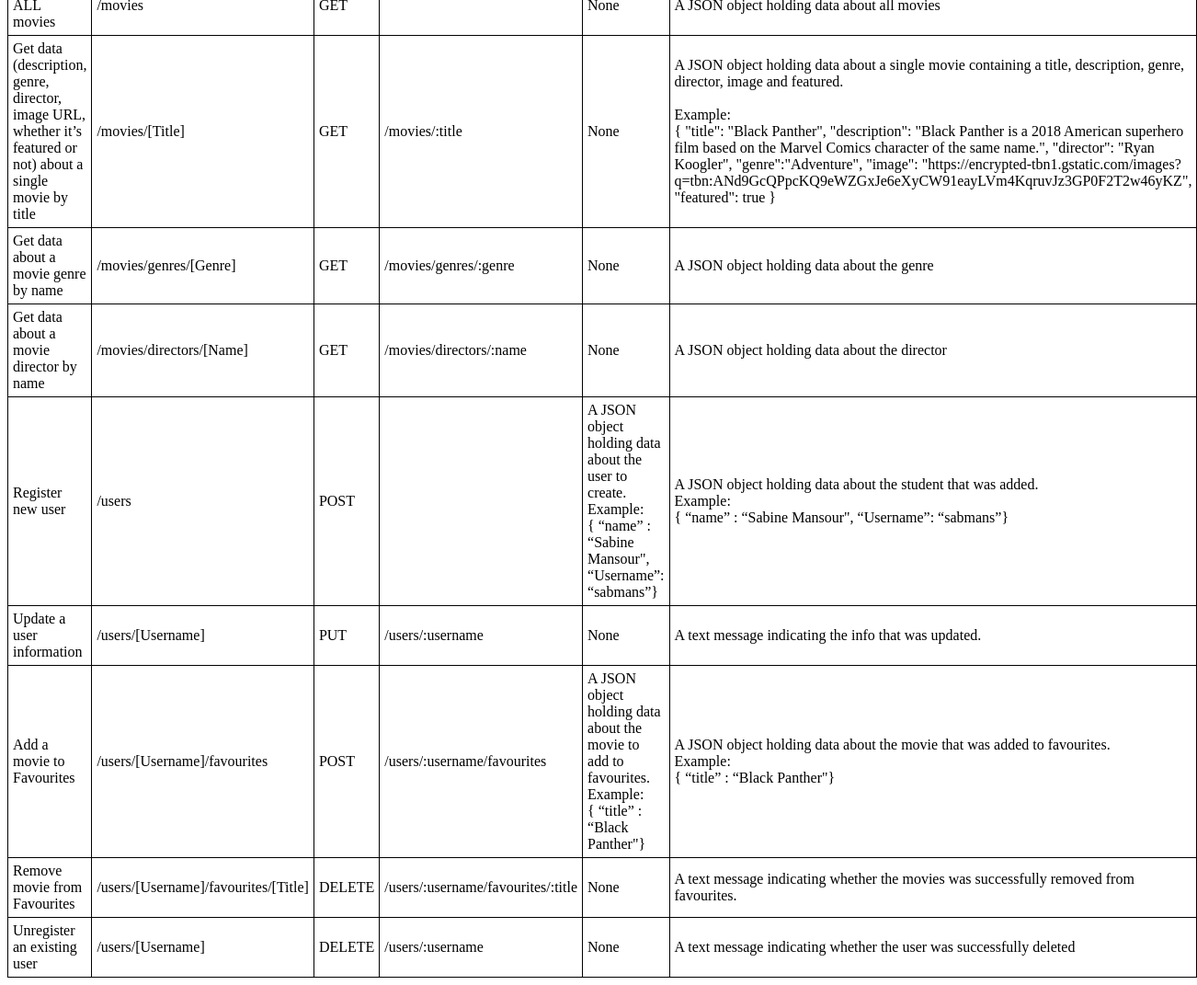
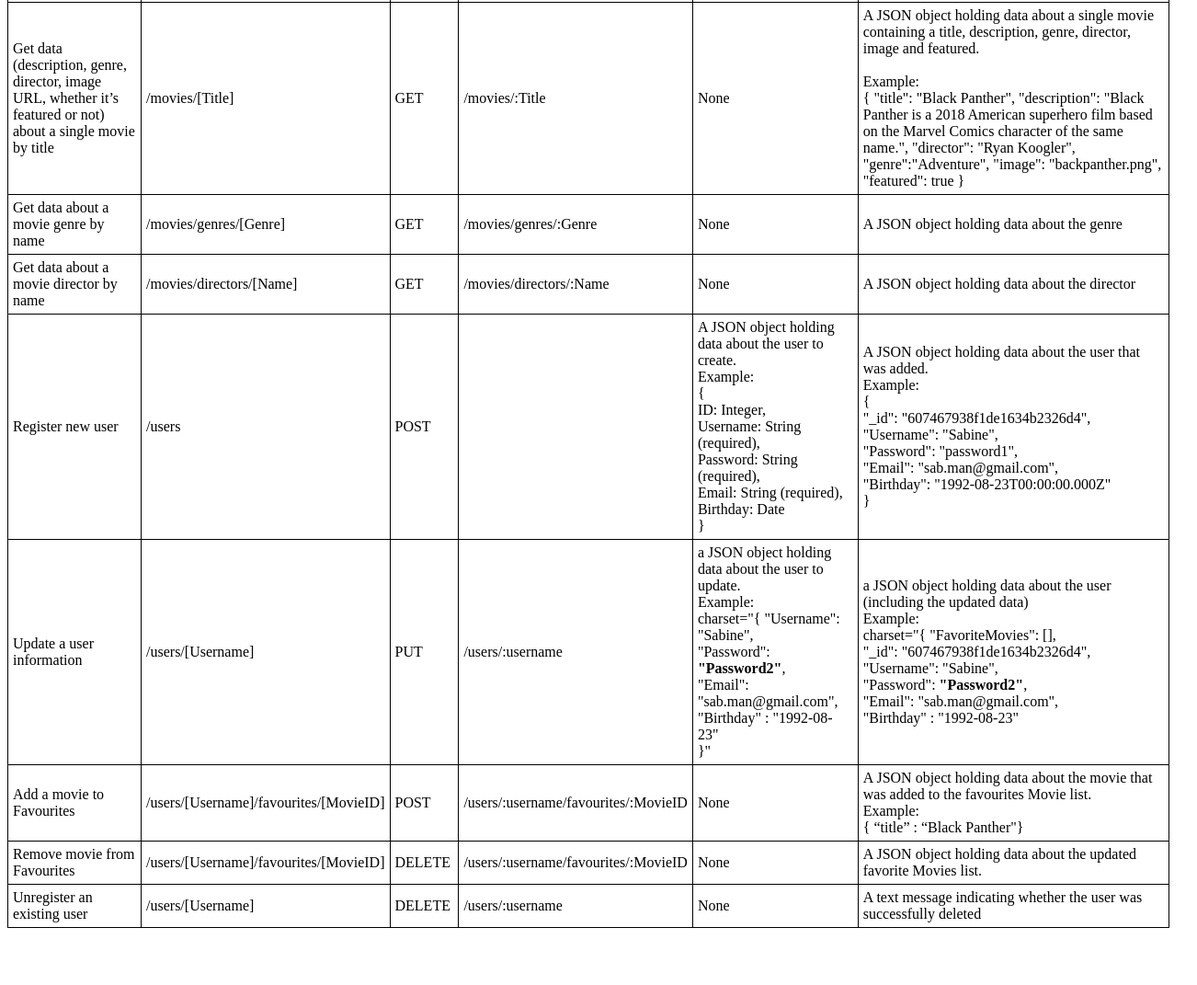
Before and after one commit to sabine-mansour/movie-api, a website: page public/documentation.html in a window 1280 px wide. Shown: the part 190-1261 px from the top of the page at 92% size, 1302 px wide, since content can reach past the window. After the commit the page ends 1207 px from the top, so only its background shows below. Drawn offline with Linux system fonts and the light colour scheme.

Commit message:
Updated documentation

```diff
--- a/public/documentation.html
+++ b/public/documentation.html
@@ -45,7 +45,7 @@ th, td {
     <td>Get data (description, genre, director, image URL, whether it’s featured or not) about a single movie by title</td>
     <td>/movies/[Title]</td>
     <td>GET</td>
-    <td>/movies/:title</td>
+    <td>/movies/:Title</td>
     <td>None</td>
     <td>A JSON object holding data about a single movie containing a title, description, genre, director, image and featured. <br><br>
     Example: <br>
@@ -54,7 +54,7 @@ th, td {
     "description": "Black Panther is a 2018 American superhero film based on the Marvel Comics character of the same name.",
     "director": "Ryan Koogler",
     "genre":"Adventure",
-    "image": "https://encrypted-tbn1.gstatic.com/images?q=tbn:ANd9GcQPpcKQ9eWZGxJe6eXyCW91eayLVm4KqruvJz3GP0F2T2w46yKZ",
+    "image": "backpanther.png",
     "featured": true
   }<br></td>
   </tr>
@@ -62,7 +62,7 @@ th, td {
     <td>Get data about a movie genre by name</td>
     <td>/movies/genres/[Genre]</td>
     <td>GET</td>
-    <td>/movies/genres/:genre</td>
+    <td>/movies/genres/:Genre</td>
     <td>None</td>
     <td>A JSON object holding data about the genre</td>
   </tr>
@@ -70,7 +70,7 @@ th, td {
     <td>Get data about a movie director by name</td>
     <td>/movies/directors/[Name]</td>
     <td>GET</td>
-    <td>/movies/directors/:name</td>
+    <td>/movies/directors/:Name</td>
     <td>None</td>
     <td>A JSON object holding data about the director</td>
   </tr>
@@ -79,35 +79,56 @@ th, td {
     <td>/users</td>
     <td>POST</td>
     <td></td>
-    <td>A JSON object holding data about the user to create. <br> Example: <br> { “name” : “Sabine Mansour",
-“Username”: “sabmans”}</td>
-    <td>A JSON object holding data about the student that was added.
-<br>Example: <br> { “name” : “Sabine Mansour",
-“Username”: “sabmans”}</td>
+    <td>A JSON object holding data about the user to create. <br> Example: <br> {
+  <br>ID: Integer,
+  <br>Username: String (required),
+  <br>Password: String (required),
+  <br>Email: String (required),
+  <br>Birthday: Date
+<br>}</td>
+    <td>A JSON object holding data about the user that was added.
+<br>Example: <br> { <br>
+    "_id": "607467938f1de1634b2326d4",<br>
+    "Username": "Sabine",<br>
+    "Password": "password1",<br>
+    "Email": "sab.man@gmail.com",<br>
+    "Birthday": "1992-08-23T00:00:00.000Z"<br>
+}</td>
   </tr>
   <tr>
     <td>Update a user information</td>
     <td>/users/[Username]</td>
     <td>PUT</td>
     <td>/users/:username</td>
-    <td>None</td>
-    <td>A text message indicating the info that was updated.</td>
+    <td>a JSON object holding data about the user to update. <br> Example: <br> charset="{
+"Username": "Sabine",<br>
+"Password": <strong>"Password2"</strong>,<br>
+"Email": "sab.man@gmail.com",<br>
+"Birthday" : "1992-08-23"<br>
+}"</td>
+    <td> a JSON object holding data about the user (including the updated data) <br> Example: <br> charset="{
+      "FavoriteMovies": [],<br>
+          "_id": "607467938f1de1634b2326d4",<br>
+          "Username": "Sabine",<br>
+"Password": <strong>"Password2"</strong>,<br>
+"Email": "sab.man@gmail.com",<br>
+"Birthday" : "1992-08-23"<br></td>
   </tr>
   <tr>
     <td>Add a movie to Favourites </td>
-    <td>/users/[Username]/favourites</td>
+    <td>/users/[Username]/favourites/[MovieID]</td>
     <td>POST</td>
-    <td>/users/:username/favourites</td>
-    <td>A JSON object holding data about the movie to add to favourites.<br> Example: <br>{ “title” : “Black Panther"}</td>
-    <td>A JSON object holding data about the movie that was added to favourites. <br> Example:<br> { “title” : “Black Panther"}</td>
+    <td>/users/:username/favourites/:MovieID</td>
+    <td>None</td>
+    <td>A JSON object holding data about the movie that was added to the favourites Movie list. <br> Example:<br> { “title” : “Black Panther"}</td>
   </tr>
   <tr>
     <td>Remove movie from Favourites</td>
-    <td>/users/[Username]/favourites/[Title]</td>
+    <td>/users/[Username]/favourites/[MovieID]</td>
     <td>DELETE</td>
-    <td>/users/:username/favourites/:title</td>
+    <td>/users/:username/favourites/:MovieID</td>
     <td>None</td>
-    <td>A text message indicating whether the movies was successfully removed from favourites.</td>
+    <td>A JSON object holding data about the updated favorite Movies list.</td>
   </tr>
   <tr>
     <td>Unregister an existing user</td>
```
